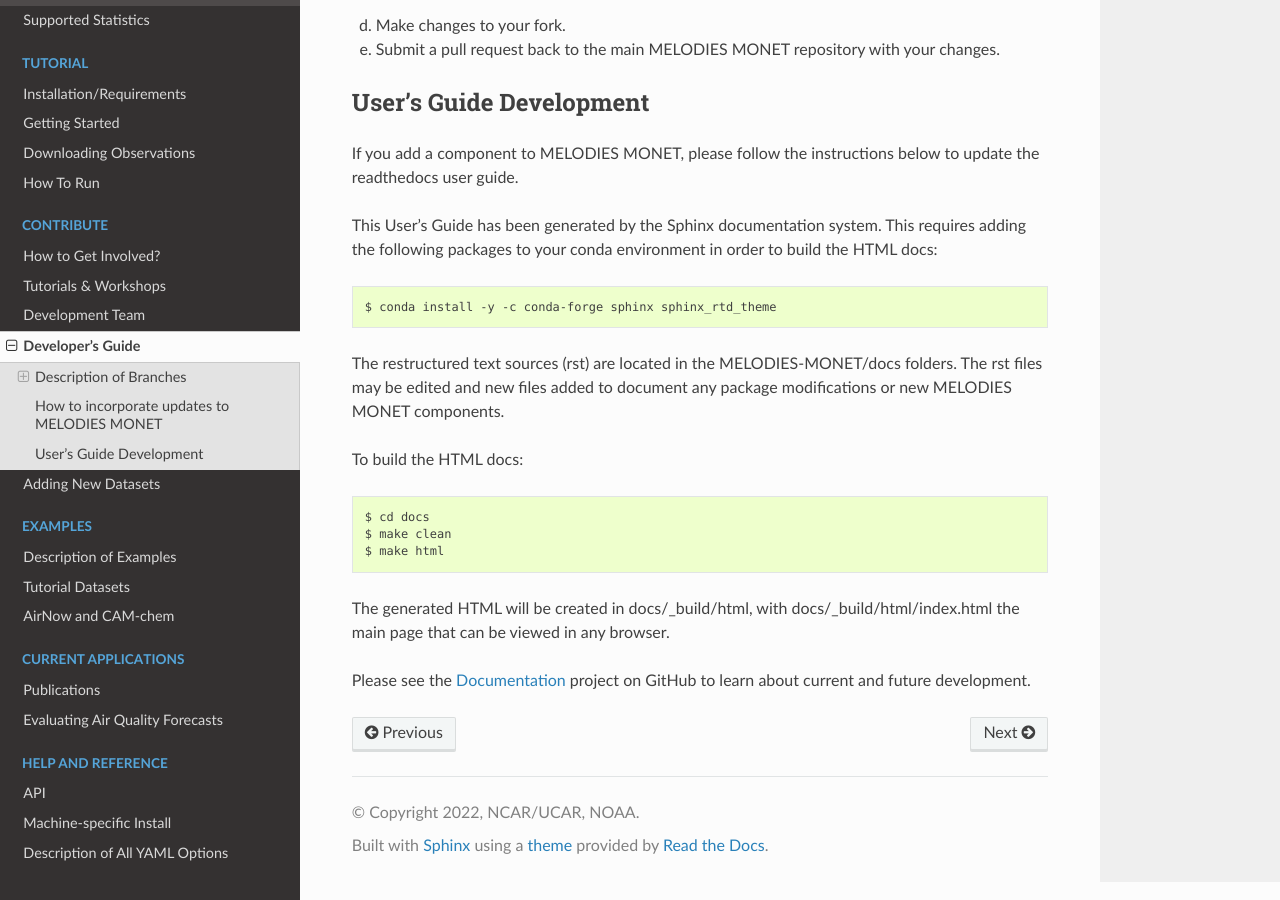
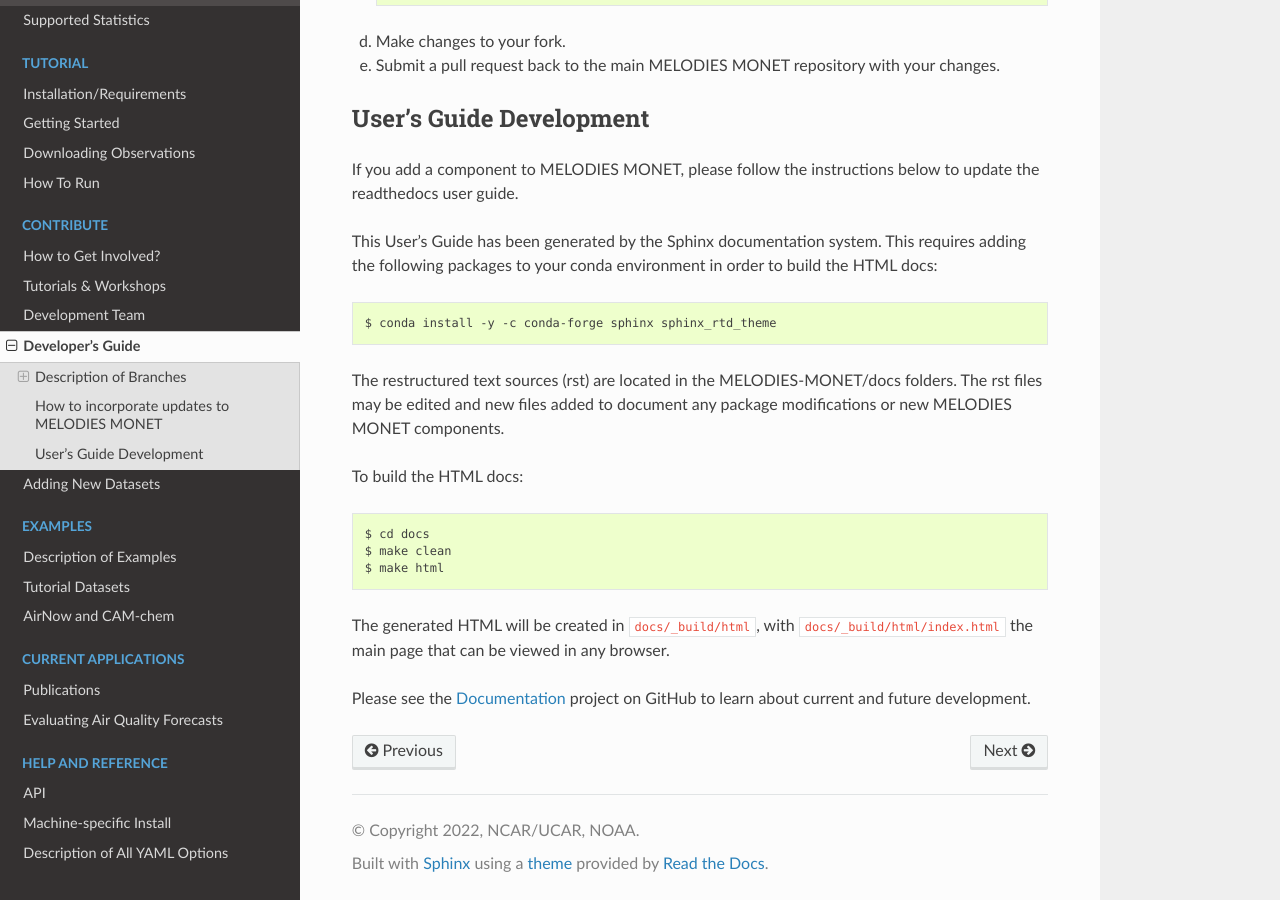
Before and after one commit to NOAA-CSL/MELODIES-MONET, a Sphinx documentation site: the page built from docs/develop/developers_guide.rst, in a window 1280 px wide and 900 px high, scrolled down 1661 px. Built offline with Sphinx 7.4.7 and the Read the Docs theme 2.0.0, drawn with Linux system fonts in a browser that asks for light colours; pages that are not in the unit, such as notebooks, are missing from menus; some of the changed text lies outside the part shown.

```diff
--- a/docs/develop/developers_guide.rst
+++ b/docs/develop/developers_guide.rst
@@ -110,8 +111,8 @@ To build the HTML docs::
     $ make clean
     $ make html
 
-The generated HTML will be created in docs/_build/html,
-with docs/_build/html/index.html the main page that can be
+The generated HTML will be created in ``docs/_build/html``,
+with ``docs/_build/html/index.html`` the main page that can be
 viewed in any browser.
 
 Please see the `Documentation <https://github.com/NOAA-CSL/MELODIES-MONET/projects/2>`_
```
Also changed, not shown: other parts of docs/develop/developers_guide.rst (+3 -2 lines).
